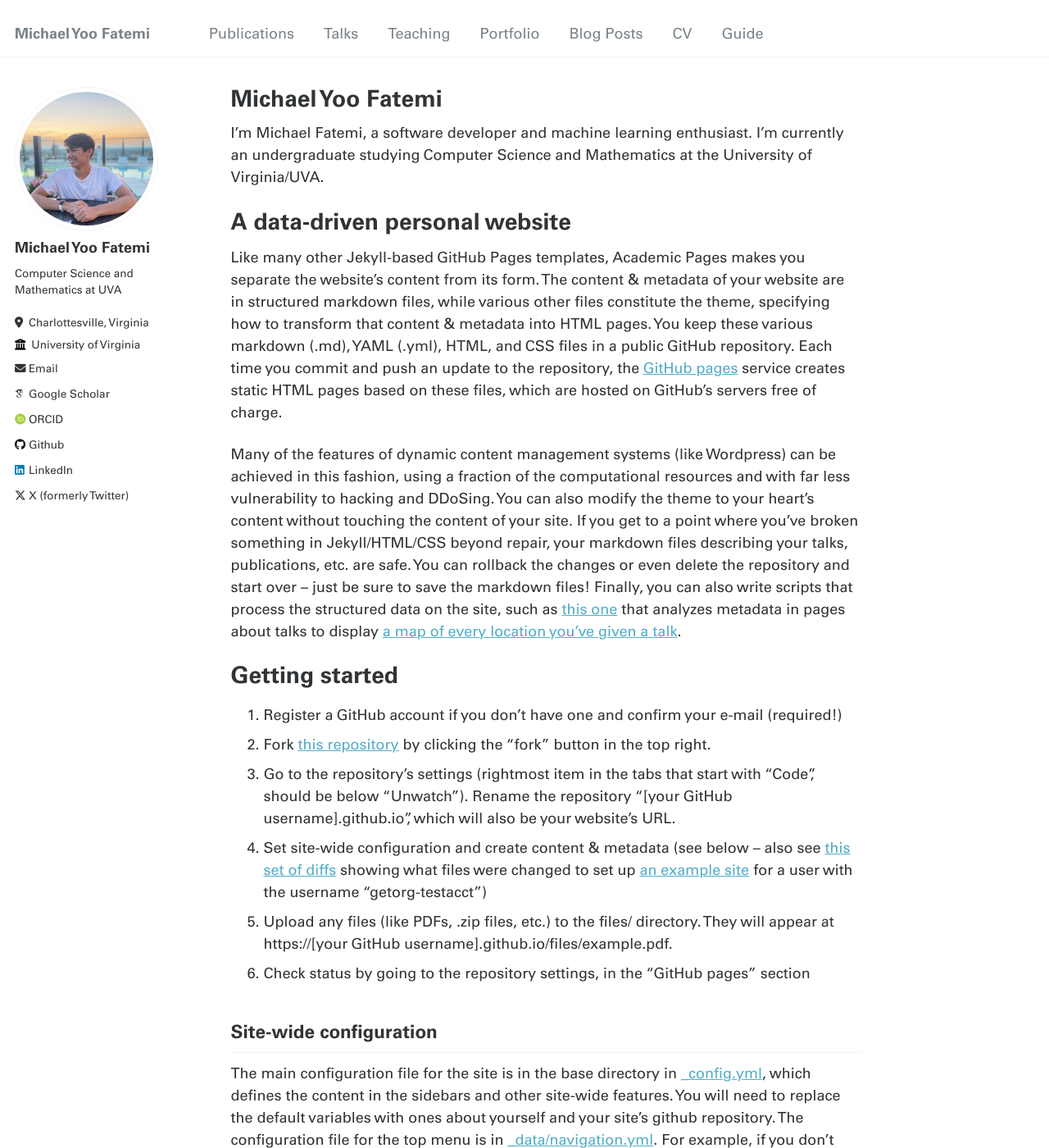
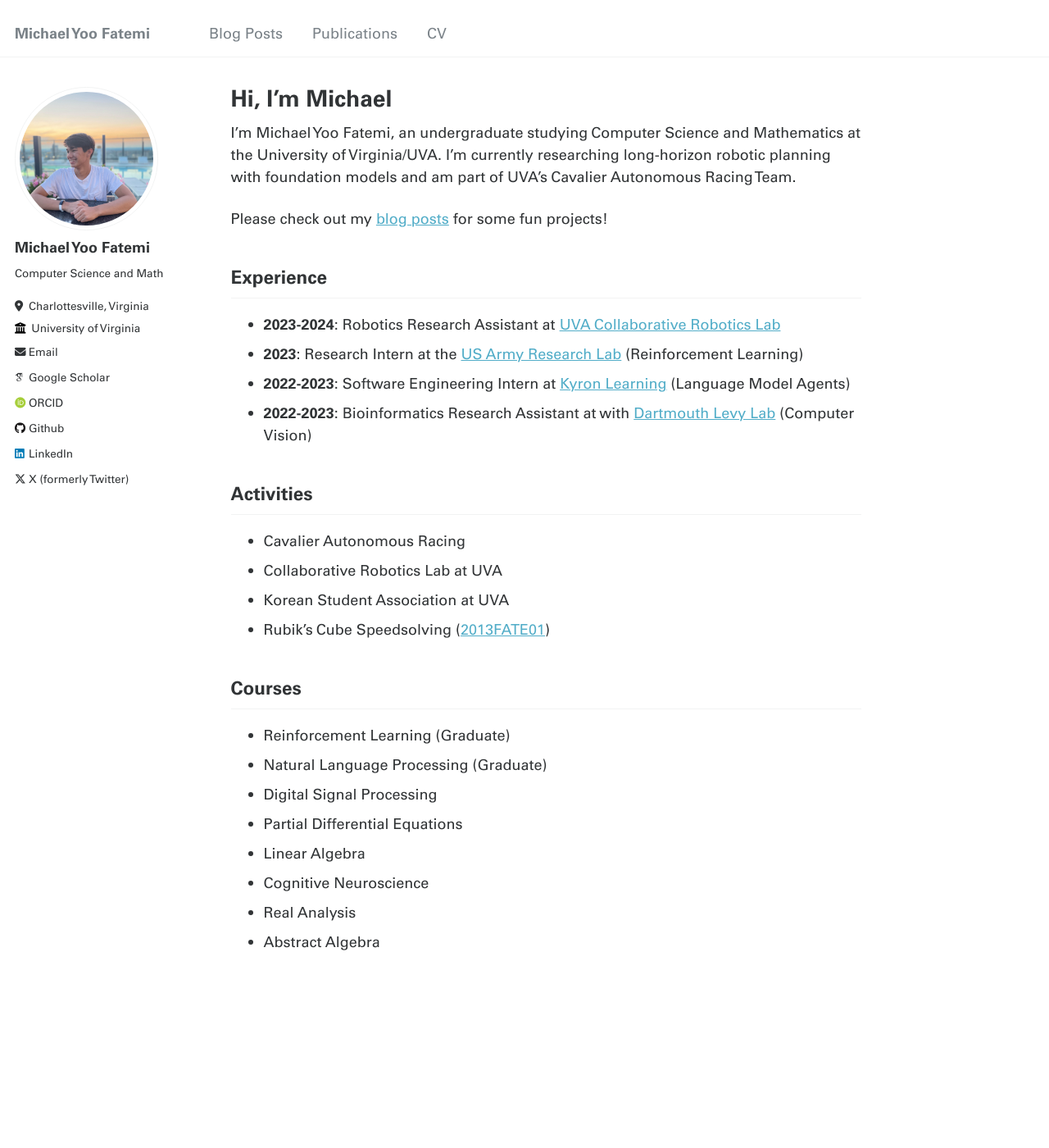
Before and after one commit to myfatemi04/myfatemi04.github.io, a Jekyll site: the page built from _pages/about.md, in a window 1280 px wide and 1400 px high. Shown: the whole window at 82% size. Built offline with Jekyll 4.4.1, drawn with Linux system fonts in a browser that asks for light colours; some web fonts are replaced; some of the changed text lies outside the part shown.

Commit message:
update main page and publications

```diff
--- a/_config.yml
+++ b/_config.yml
@@ -24,7 +24,7 @@ author:
   avatar           : "profile.jpeg"
   name             : "Michael Yoo Fatemi"
   pronouns         : # example: "she/her"
-  bio              : "Computer Science and Mathematics at UVA"
+  bio              : "Computer Science and Math"
   location         : "Charlottesville, Virginia"
   employer         : "University of Virginia"
   uri              : # URL
@@ -34,7 +34,7 @@ author:
   arxiv            : # URL - Update with the correct link to your profile
   googlescholar    : "https://scholar.google.com/citations?user=1gCo6jIAAAAJ"
   impactstory      : # URL
-  orcid            : "http://orcid.org/0000-0003-3916-6318"
+  orcid            : "https://orcid.org/0000-0003-3916-6318"
   pubmed           : # "https://www.ncbi.nlm.nih.gov/pubmed/?term=john+snow"
   researchgate     : # URL
 
@@ -199,18 +199,18 @@ kramdown:
 
 # Collections
 collections:
-  teaching:
-    output: true
-    permalink: /:collection/:path/
+  # teaching:
+  #   output: true
+  #   permalink: /:collection/:path/
   publications:
     output: true
     permalink: /:collection/:path/
-  portfolio:
-    output: true
-    permalink: /:collection/:path/
-  talks:
-    output: true
-    permalink: /:collection/:path/
+  # portfolio:
+  #   output: true
+  #   permalink: /:collection/:path/
+  # talks:
+  #   output: true
+  #   permalink: /:collection/:path/
 
 
 # Defaults
--- a/_pages/about.md
+++ b/_pages/about.md
@@ -1,49 +1,37 @@
 ---
 permalink: /
-title: "Michael Yoo Fatemi"
+title: "Hi, I'm Michael"
 author_profile: true
 redirect_from:
   - /about/
   - /about.html
 ---
 
-I'm Michael Fatemi, a software developer and machine learning enthusiast. I'm currently an undergraduate studying Computer Science and Mathematics at the University of Virginia/UVA.
+I'm Michael Yoo Fatemi, an undergraduate studying Computer Science and Mathematics at the University of Virginia/UVA. I'm currently researching long-horizon robotic planning with foundation models and am part of UVA's Cavalier Autonomous Racing Team.
 
-A data-driven personal website
-======
-Like many other Jekyll-based GitHub Pages templates, Academic Pages makes you separate the website's content from its form. The content & metadata of your website are in structured markdown files, while various other files constitute the theme, specifying how to transform that content & metadata into HTML pages. You keep these various markdown (.md), YAML (.yml), HTML, and CSS files in a public GitHub repository. Each time you commit and push an update to the repository, the [GitHub pages](https://pages.github.com/) service creates static HTML pages based on these files, which are hosted on GitHub's servers free of charge.
+Please check out my [blog posts](/year-archive/) for some fun projects!
 
-Many of the features of dynamic content management systems (like Wordpress) can be achieved in this fashion, using a fraction of the computational resources and with far less vulnerability to hacking and DDoSing. You can also modify the theme to your heart's content without touching the content of your site. If you get to a point where you've broken something in Jekyll/HTML/CSS beyond repair, your markdown files describing your talks, publications, etc. are safe. You can rollback the changes or even delete the repository and start over -- just be sure to save the markdown files! Finally, you can also write scripts that process the structured data on the site, such as [this one](https://github.com/academicpages/academicpages.github.io/blob/master/talkmap.ipynb) that analyzes metadata in pages about talks to display [a map of every location you've given a talk](https://academicpages.github.io/talkmap.html).
+## Experience
 
-Getting started
-======
-1. Register a GitHub account if you don't have one and confirm your e-mail (required!)
-1. Fork [this repository](https://github.com/academicpages/academicpages.github.io) by clicking the "fork" button in the top right.
-1. Go to the repository's settings (rightmost item in the tabs that start with "Code", should be below "Unwatch"). Rename the repository "[your GitHub username].github.io", which will also be your website's URL.
-1. Set site-wide configuration and create content & metadata (see below -- also see [this set of diffs](http://archive.is/3TPas) showing what files were changed to set up [an example site](https://getorg-testacct.github.io) for a user with the username "getorg-testacct")
-1. Upload any files (like PDFs, .zip files, etc.) to the files/ directory. They will appear at https://[your GitHub username].github.io/files/example.pdf.
-1. Check status by going to the repository settings, in the "GitHub pages" section
+- **2023-2024**: Robotics Research Assistant at [UVA Collaborative Robotics Lab](https://www.collabrobotics.com/)
+- **2023**: Research Intern at the [US Army Research Lab](http://www.arl.army.mil/) (Reinforcement Learning)
+- **2022-2023**: Software Engineering Intern at [Kyron Learning](https://kyronlearning.com/) (Language Model Agents)
+- **2022-2023**: Bioinformatics Research Assistant at with [Dartmouth Levy Lab](https://jlevy44.github.io/levylab/) (Computer Vision)
 
-Site-wide configuration
-------
-The main configuration file for the site is in the base directory in [_config.yml](https://github.com/academicpages/academicpages.github.io/blob/master/_config.yml), which defines the content in the sidebars and other site-wide features. You will need to replace the default variables with ones about yourself and your site's github repository. The configuration file for the top menu is in [_data/navigation.yml](https://github.com/academicpages/academicpages.github.io/blob/master/_data/navigation.yml). For example, if you don't have a portfolio or blog posts, you can remove those items from that navigation.yml file to remove them from the header.
+## Activities
 
-Create content & metadata
-------
-For site content, there is one markdown file for each type of content, which are stored in directories like _publications, _talks, _posts, _teaching, or _pages. For example, each talk is a markdown file in the [_talks directory](https://github.com/academicpages/academicpages.github.io/tree/master/_talks). At the top of each markdown file is structured data in YAML about the talk, which the theme will parse to do lots of cool stuff. The same structured data about a talk is used to generate the list of talks on the [Talks page](https://academicpages.github.io/talks), each [individual page](https://academicpages.github.io/talks/2012-03-01-talk-1) for specific talks, the talks section for the [CV page](https://academicpages.github.io/cv), and the [map of places you've given a talk](https://academicpages.github.io/talkmap.html) (if you run this [python file](https://github.com/academicpages/academicpages.github.io/blob/master/talkmap.py) or [Jupyter notebook](https://github.com/academicpages/academicpages.github.io/blob/master/talkmap.ipynb), which creates the HTML for the map based on the contents of the _talks directory).
+- Cavalier Autonomous Racing
+- Collaborative Robotics Lab at UVA
+- Korean Student Association at UVA
+- Rubik's Cube Speedsolving ([2013FATE01](https://www.worldcubeassociation.org/persons/2013FATE01))
 
-**Markdown generator**
+## Courses
 
-I have also created [a set of Jupyter notebooks](https://github.com/academicpages/academicpages.github.io/tree/master/markdown_generator
-) that converts a CSV containing structured data about talks or presentations into individual markdown files that will be properly formatted for the Academic Pages template. The sample CSVs in that directory are the ones I used to create my own personal website at stuartgeiger.com. My usual workflow is that I keep a spreadsheet of my publications and talks, then run the code in these notebooks to generate the markdown files, then commit and push them to the GitHub repository.
-
-How to edit your site's GitHub repository
-------
-Many people use a git client to create files on their local computer and then push them to GitHub's servers. If you are not familiar with git, you can directly edit these configuration and markdown files directly in the github.com interface. Navigate to a file (like [this one](https://github.com/academicpages/academicpages.github.io/blob/master/_talks/2012-03-01-talk-1.md) and click the pencil icon in the top right of the content preview (to the right of the "Raw | Blame | History" buttons). You can delete a file by clicking the trashcan icon to the right of the pencil icon. You can also create new files or upload files by navigating to a directory and clicking the "Create new file" or "Upload files" buttons.
-
-Example: editing a markdown file for a talk
-![Editing a markdown file for a talk](/images/editing-talk.png)
-
-For more info
-------
-More info about configuring Academic Pages can be found in [the guide](https://academicpages.github.io/markdown/). The [guides for the Minimal Mistakes theme](https://mmistakes.github.io/minimal-mistakes/docs/configuration/) (which this theme was forked from) might also be helpful.
+- Reinforcement Learning (Graduate)
+- Natural Language Processing (Graduate)
+- Digital Signal Processing
+- Partial Differential Equations
+- Linear Algebra
+- Cognitive Neuroscience
+- Real Analysis
+- Abstract Algebra
```
Also changed, not shown: _data/navigation.yml (+11 -11 lines), _pages/cv.md (+2 -2 lines), _posts/2013-08-14-blog-post-2.md (deleted, +0 -20 lines), _posts/2014-08-14-blog-post-3.md (deleted, +0 -20 lines), _publications/2009-10-01-paper-title-number-1.md (deleted, +0 -12 lines), _publications/2010-10-01-paper-title-number-2.md (deleted, +0 -12 lines), _publications/2015-10-01-paper-title-number-3.md (deleted, +0 -12 lines), _publications/2023-01-01-inferring-spatial-transcriptomics.md (added, +12 -0 lines), _publications/2023-07-01-crossmodal-pretraining.md (added, +12 -0 lines), _publications/2024-02-17-paper-title-number-4.md (deleted, +0 -12 lines), _publications/2024-05-06-deceptive-path-planning-rl-gnns.md (added, +12 -0 lines).
